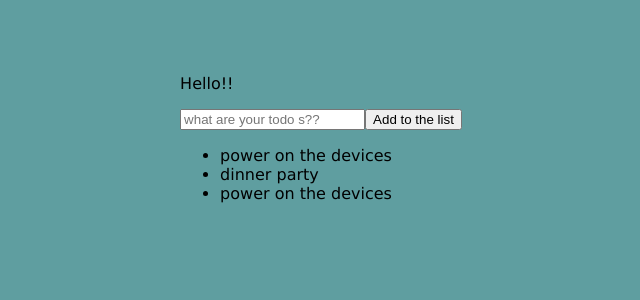
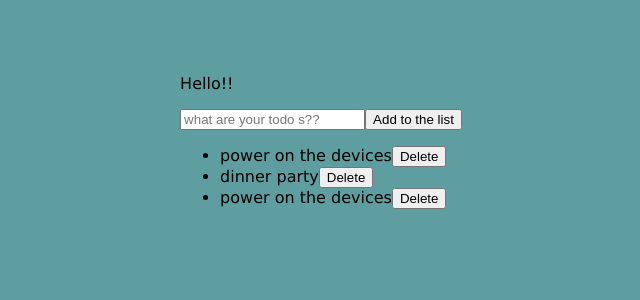
Before and after one commit to Odatha/todo_embla, a React (Create React App) app: page / in a window 1280 px wide. Shown: the top 300 px of the page, without its empty margins (319-959 px from the left). Built offline with nearby package versions, Linux system fonts and the light colour scheme.

Commit message:
delete function added

```diff
--- a/src/Todo.js
+++ b/src/Todo.js
@@ -11,19 +11,28 @@ class Todo extends Component{
             lists:[
                 {
                 text: 'power on the devices',
-                key:Date.now()
+                key:1
                 },
                 {
                     text: 'dinner party',
-                    key:Date.now()
+                    key:2
                     },
                     {
                         text: 'power on the devices',
-                        key:Date.now()
+                        key:3
                         }
             ]
         };
         this.addList=this.addList.bind(this);
+    }
+
+    deleteList(deleteItem){
+        //console.log(deleteItem);
+        var filterItems = this.state.lists.filter((newLists) => {
+            return newLists !=deleteItem
+        });
+        this.setState({lists:filterItems});
+
     }
     addList(e){
         if(this._inputElement.value !==""){
@@ -60,7 +69,9 @@ class Todo extends Component{
                         <button type="submit">Add to the list</button>
                     </form>
                 </div>
-                <TodoLists displays={this.state.lists}/>
+                <TodoLists
+                deleteList={this.deleteList.bind(this)}
+                displays={this.state.lists}/>
             </div>
         );
     }
--- a/src/TodoLists.js
+++ b/src/TodoLists.js
@@ -1,20 +1,21 @@
 import React, {Component} from "react";
 
 class TodoLists extends Component{
-    createTodo(item){
-        return <li key={item.key}>{item.text}</li>
+
+
+
+    render(){
+        return <ul>
+            {this.props.displays.map((item,i) => {
+                return <li key={item.key}>{item.text}
+                <button onClick={this.props.deleteList.bind(null, item)} >
+                Delete</button></li>
+
+            }                                                                                                                                                                              )}
+        </ul>;
+        }
+
     }
 
-    render(){
-        var todoDisplays = this.props.displays;
-        var itemLists = todoDisplays.map(this.createTodo);
-
-        return(
-            <ul className="list">
-                {itemLists}
-            </ul>
-        );
-    }
-};
 
 export default TodoLists;
```
